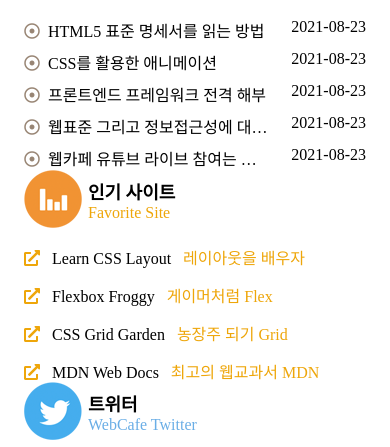
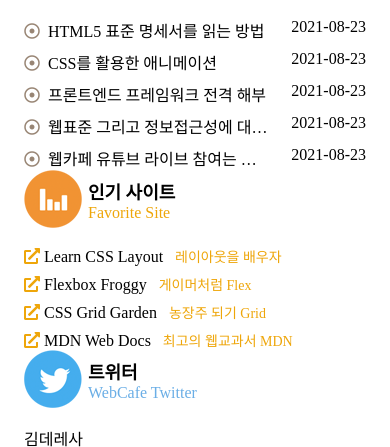
Before and after one commit to chaerin-dev/connecTo_HTML_CSS, a website: page RWD/index.html in a window 390 px wide. Shown: the part 1372-1819 px from the top of the page. Drawn offline with Linux system fonts and the light colour scheme; a web font is replaced by a local one.

Commit message:
인기사이트 디자인 완성

```diff
--- a/RWD/css/index.css
+++ b/RWD/css/index.css
@@ -222,13 +222,10 @@
 }
 /* 공통 인기 사이트 */
 .favorite__item {
-  margin-top: var(--spacing-md);
+  margin-top: var(--spacing-xs);
 }
 .favorite__link {
   display: block;
-}
-.fa-external-link-alt {
-  margin-right: var(--spacing-xs);
 }
 
 /* 모바일 디바이스 (Mobile Device) */
@@ -330,13 +327,11 @@
     transform: none;
   }
   /* 모바일 인기 사이트 */
-  /* 공통 인기 사이트 */
   .favorite__link::after {
     content: attr(data-tooltip);
-    font-size: var(--text-base);
+    font-size: var(--text-sm);
     color: var(--accent-favorite);
     margin-left: var(--spacing-xs);
-    line-height: var(--text-base);
   }
 }
 
```
